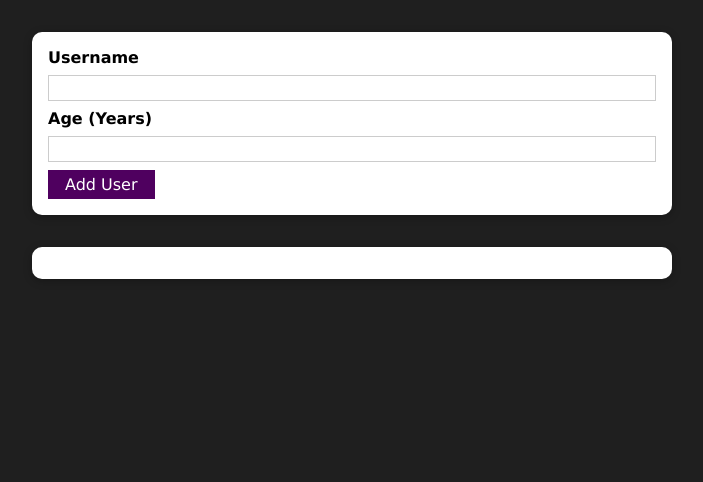
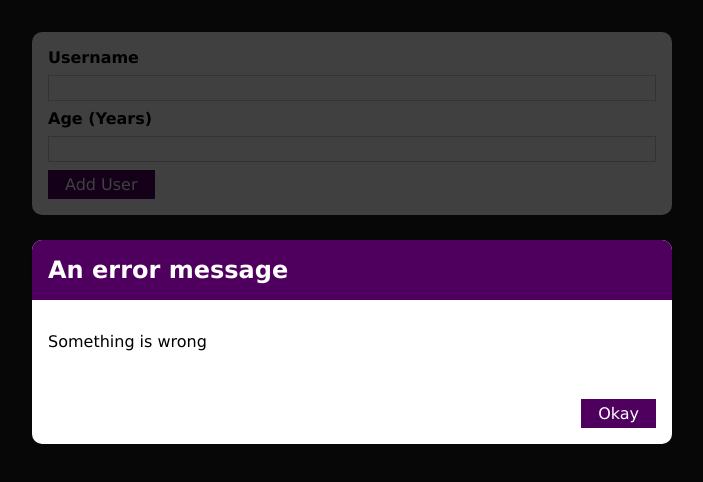
Before and after one commit to TrishalaGhetiya/add-user-react-page, a React (Create React App) app: page / in a window 1280 px wide. Shown: the top 482 px of the page, without its empty margins (288-991 px from the left). Built offline with nearby package versions, Linux system fonts and the light colour scheme.

Commit message:
Added error modal component

```diff
--- a/src/components/UI/ErrorModal.js
+++ b/src/components/UI/ErrorModal.js
@@ -2,20 +2,24 @@
 
 import Card from "./Card";
 import Button from "./Button";
+import classes from './ErrorModal.module.css';
 
 const ErrorModal = props => {
     return (
-        <Card>
-            <header>
+        <div>
+        <div className={classes.backdrop} />
+        <Card className={classes.modal}>
+            <header className={classes.header}>
                 <h2>{props.title}</h2>
             </header>
-            <div>
-                <p></p>
+            <div className={classes.content}>
+                <p>{props.message}</p>
             </div>
-            <footer>
+            <footer className={classes.actions}>
                 <Button>Okay</Button>
             </footer>
         </Card>
+        </div>
     );
 }
 
--- /dev/null
+++ b/src/components/UI/ErrorModal.module.css
@@ -0,0 +1,45 @@
+.backdrop {
+    position: fixed;
+    top: 0;
+    left: 0;
+    width: 100%;
+    height: 100vh;
+    z-index: 10;
+    background: rgba(0, 0, 0, 0.75);
+  }
+
+  .modal {
+    position: fixed;
+    top: 30vh;
+    left: 10%;
+    width: 80%;
+    z-index: 100;
+    overflow: hidden;
+  }
+
+  .header {
+    background: #4f005f;
+    padding: 1rem;
+  }
+
+  .header h2 {
+    margin: 0;
+    color: white;
+  }
+
+  .content {
+    padding: 1rem;
+  }
+
+  .actions {
+    padding: 1rem;
+    display: flex;
+    justify-content: flex-end;
+  }
+
+  @media (min-width: 768px) {
+    .modal {
+      left: calc(50% - 20rem);
+      width: 40rem;
+    }
+  }
--- a/src/components/Users/AddUser.js
+++ b/src/components/Users/AddUser.js
@@ -1,12 +1,13 @@
-import React, { useState } from 'react';
+import React, { useState } from "react";
 
-import Card from '../UI/Card';
-import Button from '../UI/Button';
-import classes from './AddUser.module.css';
+import Card from "../UI/Card";
+import Button from "../UI/Button";
+import classes from "./AddUser.module.css";
+import ErrorModal from "../UI/ErrorModal";
 
 const AddUser = (props) => {
-  const [enteredUsername, setEnteredUsername] = useState('');
-  const [enteredAge, setEnteredAge] = useState('');
+  const [enteredUsername, setEnteredUsername] = useState("");
+  const [enteredAge, setEnteredAge] = useState("");
 
   const addUserHandler = (event) => {
     event.preventDefault();
@@ -17,8 +18,8 @@
       return;
     }
     props.onAddUser(enteredUsername, enteredAge);
-    setEnteredUsername('');
-    setEnteredAge('');
+    setEnteredUsername("");
+    setEnteredAge("");
   };
 
   const usernameChangeHandler = (event) => {
@@ -30,6 +31,8 @@
   };
 
   return (
+    <div>
+      <ErrorModal title="An error message" message="Something is wrong" />
       <Card className={classes.input}>
         <form onSubmit={addUserHandler}>
           <label htmlFor="username">Username</label>
@@ -49,6 +52,7 @@
           <Button type="submit">Add User</Button>
         </form>
       </Card>
+    </div>
   );
 };
 
```
Lines whose indentation alone changed are shown as unchanged.
